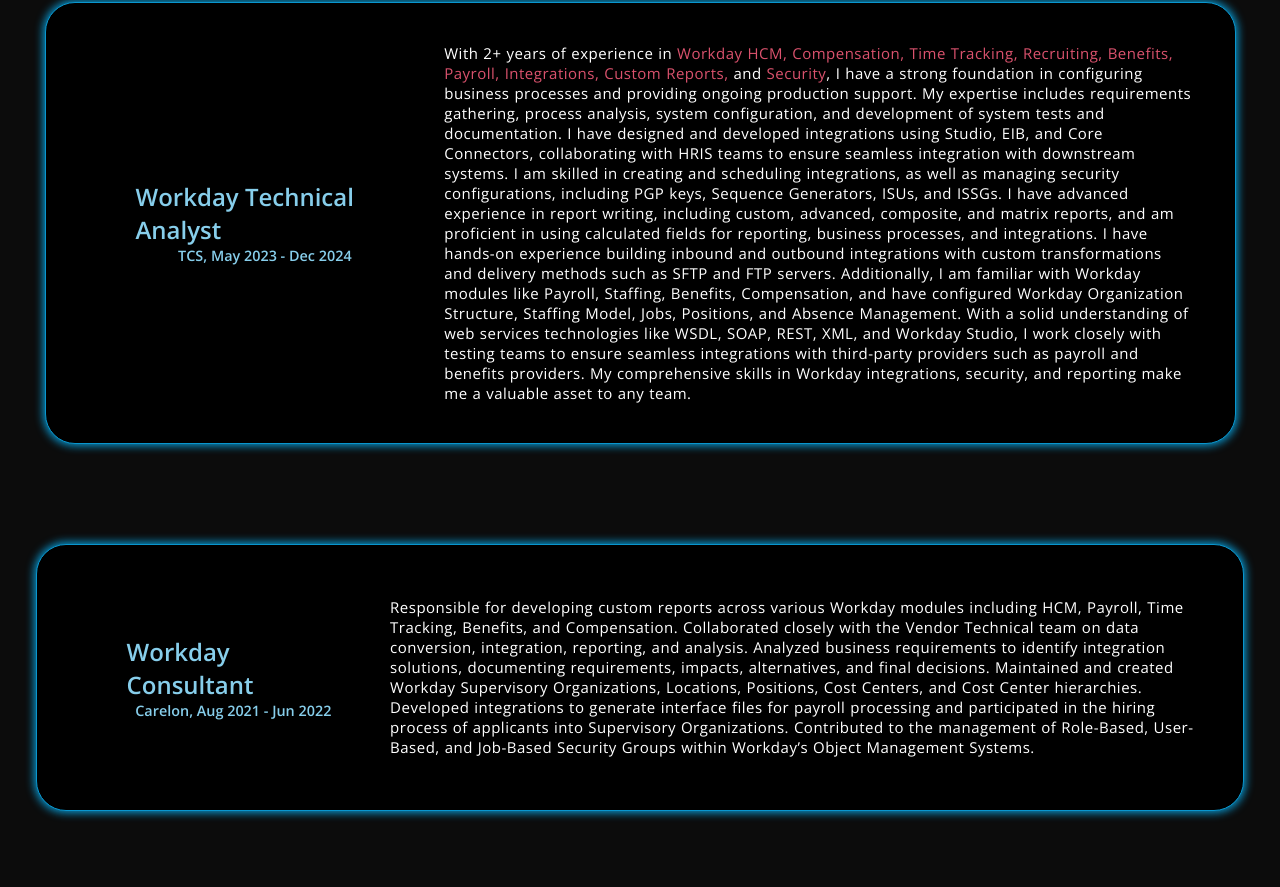
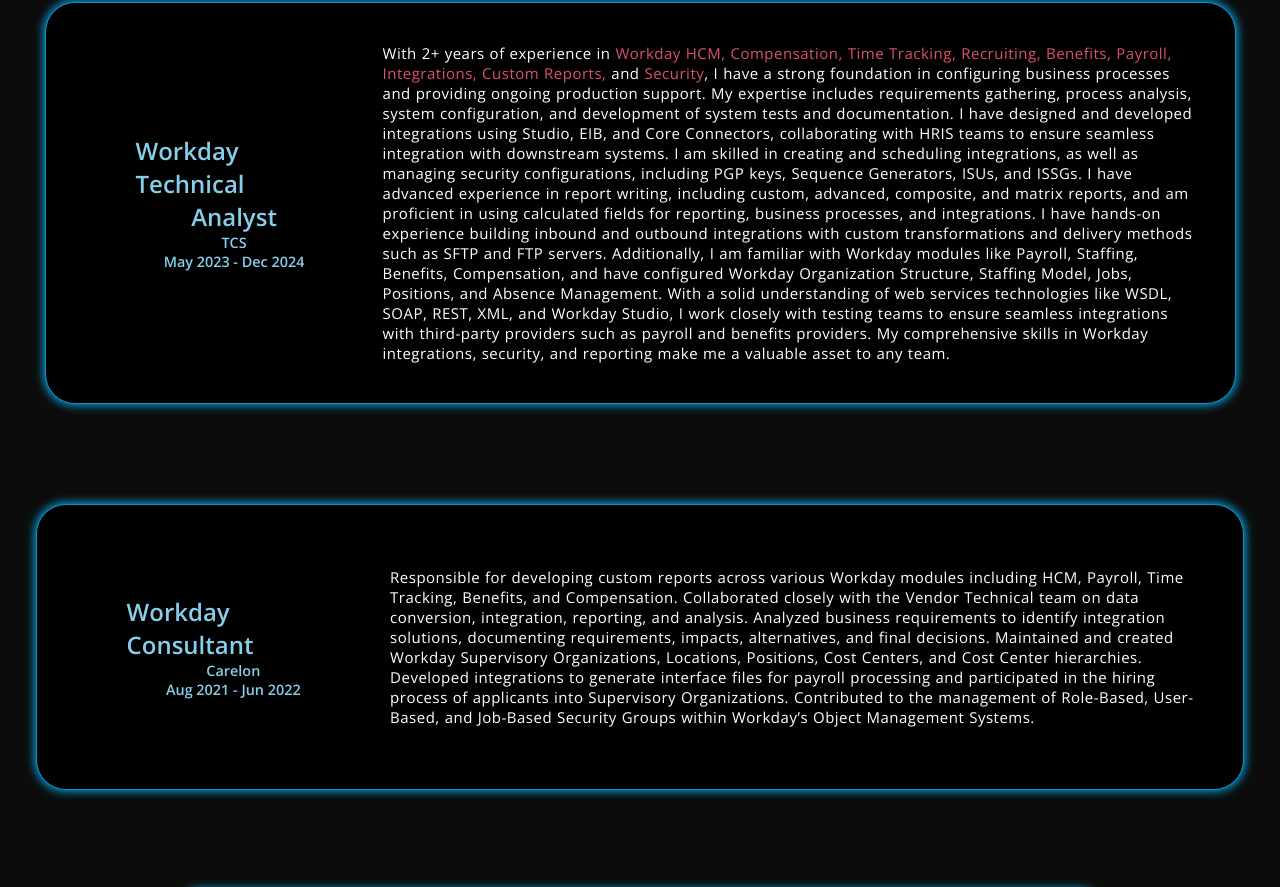
Before and after one commit to VisruthGutta9/VisruthGuttaPortfolio, a plain HTML site: page about.html in a window 1280 px wide. Shown: the part 886-1773 px from the top of the page. Drawn offline with nearby package versions, Linux system fonts and the light colour scheme; a web font is replaced by a local one.

Commit message:
COMMIT FINAL

```diff
--- a/about.html
+++ b/about.html
@@ -33,7 +33,7 @@
        <section id="experience">
         <div class="heading">Experience.</div>
         <div class="sam-proj-1">
-            <div class="sp-head-1"><h1>Workday Technical Analyst</h1><p>TCS, May 2023 - Dec 2024</p></div>
+            <div class="sp-head-1"><h1>Workday Technical <H1>Analyst</H1></h1><p>TCS</p> <p>May 2023 - Dec 2024</p></div>
             <p class="sp-body-1">With 2+ years of experience in <span class= "colorexp">Workday HCM, Compensation, Time Tracking, Recruiting, Benefits, Payroll, Integrations, Custom Reports,</span> and <span class= "colorexp">Security</span>, I have a strong foundation in configuring business processes and providing ongoing production support. My expertise includes requirements gathering, process analysis, system configuration, and development of system tests and documentation. I have designed and developed integrations using Studio, EIB, and Core Connectors, collaborating with HRIS teams to ensure seamless integration with downstream systems. I am skilled in creating and scheduling integrations, as well as managing security configurations, including PGP keys, Sequence Generators, ISUs, and ISSGs.
 
                 I have advanced experience in report writing, including custom, advanced, composite, and matrix reports, and am proficient in using calculated fields for reporting, business processes, and integrations. I have hands-on experience building inbound and outbound integrations with custom transformations and delivery methods such as SFTP and FTP servers. Additionally, I am familiar with Workday modules like Payroll, Staffing, Benefits, Compensation, and have configured Workday Organization Structure, Staffing Model, Jobs, Positions, and Absence Management.
@@ -41,7 +41,7 @@
                 With a solid understanding of web services technologies like WSDL, SOAP, REST, XML, and Workday Studio, I work closely with testing teams to ensure seamless integrations with third-party providers such as payroll and benefits providers. My comprehensive skills in Workday integrations, security, and reporting make me a valuable asset to any team.</p>
         </div>
         <div Class="sam-proj-1">
-        <div class="sp-head-1"><h1>Workday Consultant</h1><p>Carelon, Aug 2021 - Jun 2022</p></div>
+        <div class="sp-head-1"><h1>Workday Consultant</h1><p>Carelon</p><p>Aug 2021 - Jun 2022</p></div>
             <p class="sp-body-1">Responsible for developing custom reports across various Workday modules including HCM, Payroll, Time Tracking, Benefits, and Compensation. Collaborated closely with the Vendor Technical team on data conversion, integration, reporting, and analysis. Analyzed business requirements to identify integration solutions, documenting requirements, impacts, alternatives, and final decisions.
 
                 Maintained and created Workday Supervisory Organizations, Locations, Positions, Cost Centers, and Cost Center hierarchies. Developed integrations to generate interface files for payroll processing and participated in the hiring process of applicants into Supervisory Organizations. Contributed to the management of Role-Based, User-Based, and Job-Based Security Groups within Workday’s Object Management Systems.</p>
```
